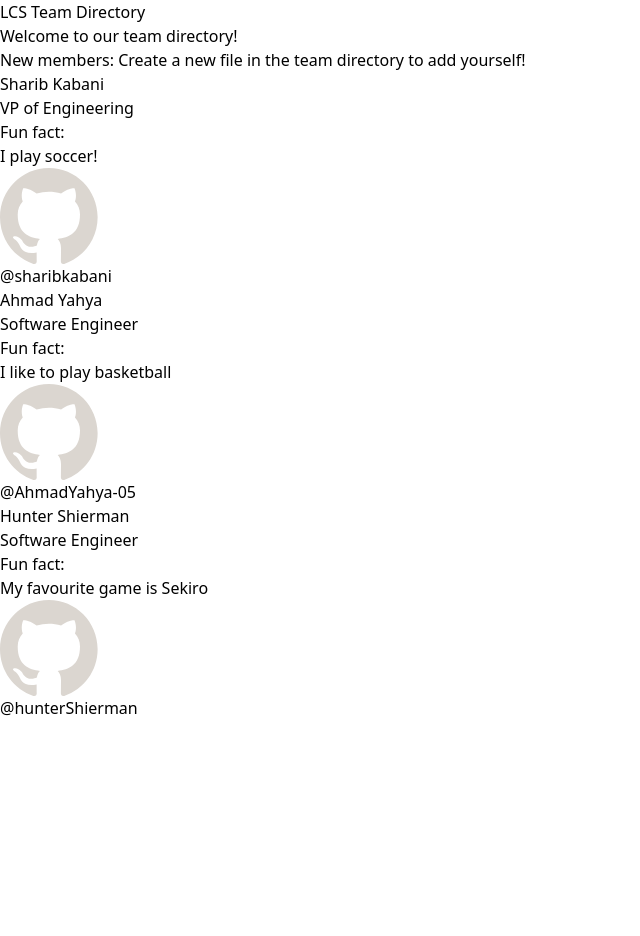
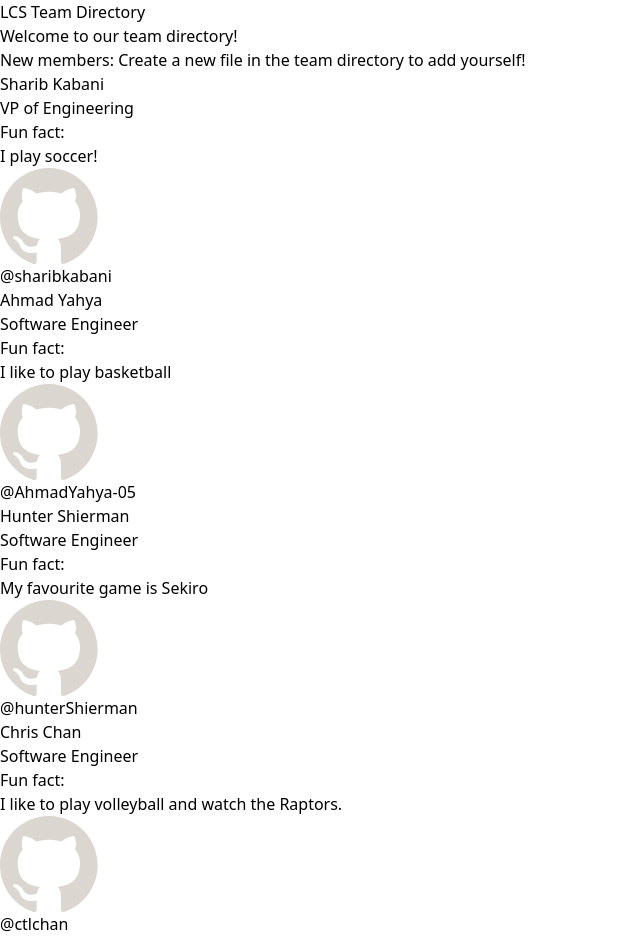
Before and after one commit to LaurierCS/EngOnboarding, a React (Vite) app: page / in a window 1280 px wide. Shown: the whole page, without its empty margins (0-640 px from the left). Before the commit the page ends 800 px from the top, so only its background shows below. Built offline with nearby package versions, Linux system fonts and the light colour scheme.

Commit message:
Add Chris to team

```diff
--- /dev/null
+++ b/src/team/chris.ts
@@ -0,0 +1,14 @@
+import { TeamMember } from "../types/TeamMember";
+
+export const chris: TeamMember = {
+  name: "Chris Chan",
+  role: "Software Engineer",
+  funFact: "I like to play volleyball and watch the Raptors.",
+  githubUsername: "ctlchan",
+  // Feel free to customize your card's styles!
+  cardStyle: {
+    background: "bg-blue-000",
+    border: "border border-slate-300",
+    text: "text-slate-300",
+  },
+};
--- a/src/team/index.ts
+++ b/src/team/index.ts
@@ -2,5 +2,6 @@ import { TeamMember } from "../types/TeamMember";
 import { sharib } from "./sharib";
 import { ahmad } from "./ahmad";
 import { hunter } from "./hunter";
+import { chris } from "./chris";
 
-export const teamMembers: TeamMember[] = [sharib, ahmad, hunter];
+export const teamMembers: TeamMember[] = [sharib, ahmad, hunter, chris];
```
